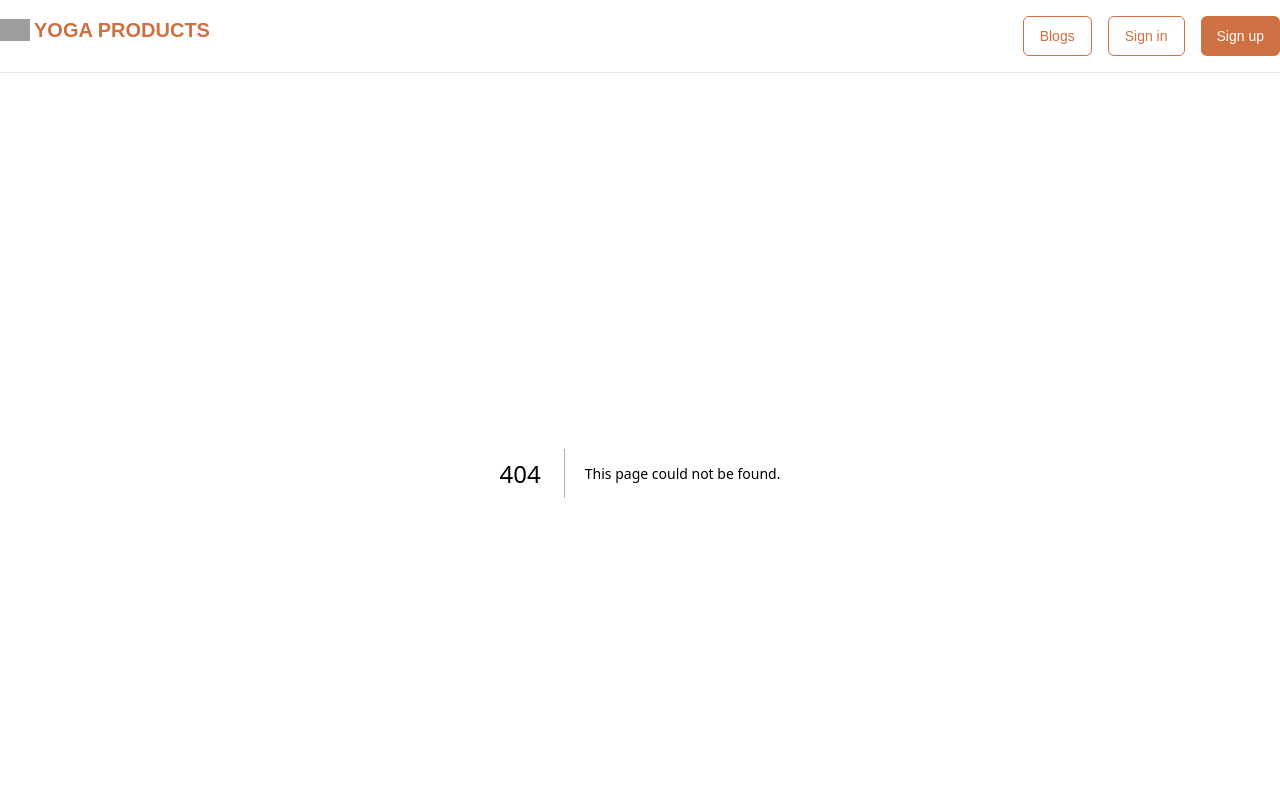
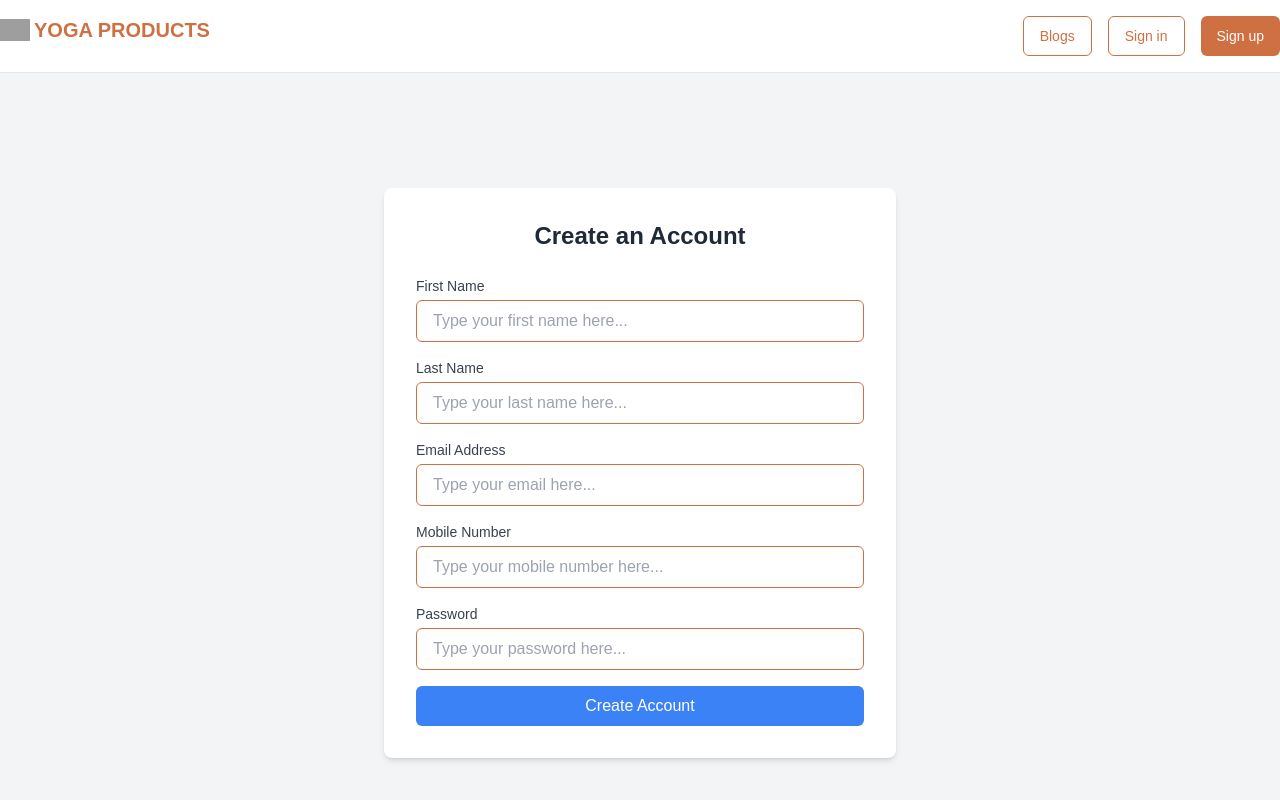
Before and after one commit to RohitWaghode/yoga-products-app, a Next.js app in the folder frontend/: page /signup in a window 1280 px wide. Before the commit this address had no page. Shown: the top 800 px of the page. Built offline with nearby package versions, Linux system fonts and the light colour scheme; grey boxes are pictures that could not be loaded.

Commit message:
add signup ui

```diff
--- /dev/null
+++ b/frontend/src/app/signup/page.js
@@ -0,0 +1,97 @@
+import React from "react";
+
+const Signup = () => {
+  return (
+    <div className="min-h-screen flex items-center justify-center bg-gray-100">
+      <div className="bg-white p-8 rounded-lg shadow-md w-full max-w-lg">
+        <h2 className="text-2xl font-semibold text-center text-gray-800 mb-6">
+          Create an Account
+        </h2>
+        <form>
+          <div className="space-y-4">
+            <div>
+              <label
+                htmlFor="first_name"
+                className="block text-sm font-medium text-gray-700"
+              >
+                First Name
+              </label>
+              <input
+                type="text"
+                name="first_name"
+                className="mt-1 block w-full px-4 py-2 border border-primary-500 focus:outline-none rounded-md focus:ring-primary-500 focus:border-primary-500"
+                placeholder="Type your first name here..."
+              />
+            </div>
+
+            <div>
+              <label
+                htmlFor="last_name"
+                className="block text-sm font-medium text-gray-700"
+              >
+                Last Name
+              </label>
+              <input
+                type="text"
+                name="last_name"
+                className="mt-1 block w-full px-4 py-2 border border-primary-500 focus:outline-none rounded-md focus:ring-primary-500 focus:border-primary-500"
+                placeholder="Type your last name here..."
+              />
+            </div>
+
+            <div>
+              <label
+                htmlFor="email_address"
+                className="block text-sm font-medium text-gray-700"
+              >
+                Email Address
+              </label>
+              <input
+                type="email"
+                name="email_address"
+                className="mt-1 block w-full px-4 py-2 border border-primary-500 focus:outline-none rounded-md focus:ring-primary-500 focus:border-primary-500"
+                placeholder="Type your email here..."
+              />
+            </div>
+
+            <div>
+              <label
+                htmlFor="mobile_number"
+                className="block text-sm font-medium text-gray-700"
+              >
+                Mobile Number
+              </label>
+              <input
+                type="number"
+                name="mobile_number"
+                className="mt-1 block w-full px-4 py-2 border border-primary-500 focus:outline-none rounded-md focus:ring-primary-500 focus:border-primary-500"
+                placeholder="Type your mobile number here..."
+              />
+            </div>
+
+            <div>
+              <label
+                htmlFor="password"
+                className="block text-sm font-medium text-gray-700"
+              >
+                Password
+              </label>
+              <input
+                type="password"
+                name="password"
+                className="mt-1 block w-full px-4 py-2 border border-primary-500 focus:outline-none rounded-md focus:ring-primary-500 focus:border-primary-500"
+                placeholder="Type your password here..."
+              />
+            </div>
+
+            <button className="w-full py-2 mt-4 bg-blue-500 text-white rounded-md hover:bg-blue-600 focus:outline-none focus:ring-2 focus:ring-blue-300">
+              Create Account
+            </button>
+          </div>
+        </form>
+      </div>
+    </div>
+  );
+};
+
+export default Signup;
--- a/frontend/src/components/Navbar.js
+++ b/frontend/src/components/Navbar.js
@@ -30,9 +30,11 @@ const Navbar = () => {
           <button className="h-10 rounded-md border border-primary-500 px-4 py-2 text-sm font-medium text-primary-500 transition-all hover:border-primary-100 hover:bg-primary-100 active:border-primary-200 active:bg-primary-200">
             Sign in
           </button>
-          <button className="h-10 rounded-md bg-primary-500 px-4 py-2 text-sm font-medium text-white transition-all hover:bg-primary-600 active:bg-primary-700">
-            Sign up
-          </button>
+          <Link href={"/signup"}>
+            <button className="h-10 rounded-md bg-primary-500 px-4 py-2 text-sm font-medium text-white transition-all hover:bg-primary-600 active:bg-primary-700">
+              Sign up
+            </button>
+          </Link>
         </div>
       </div>
     </nav>
```
